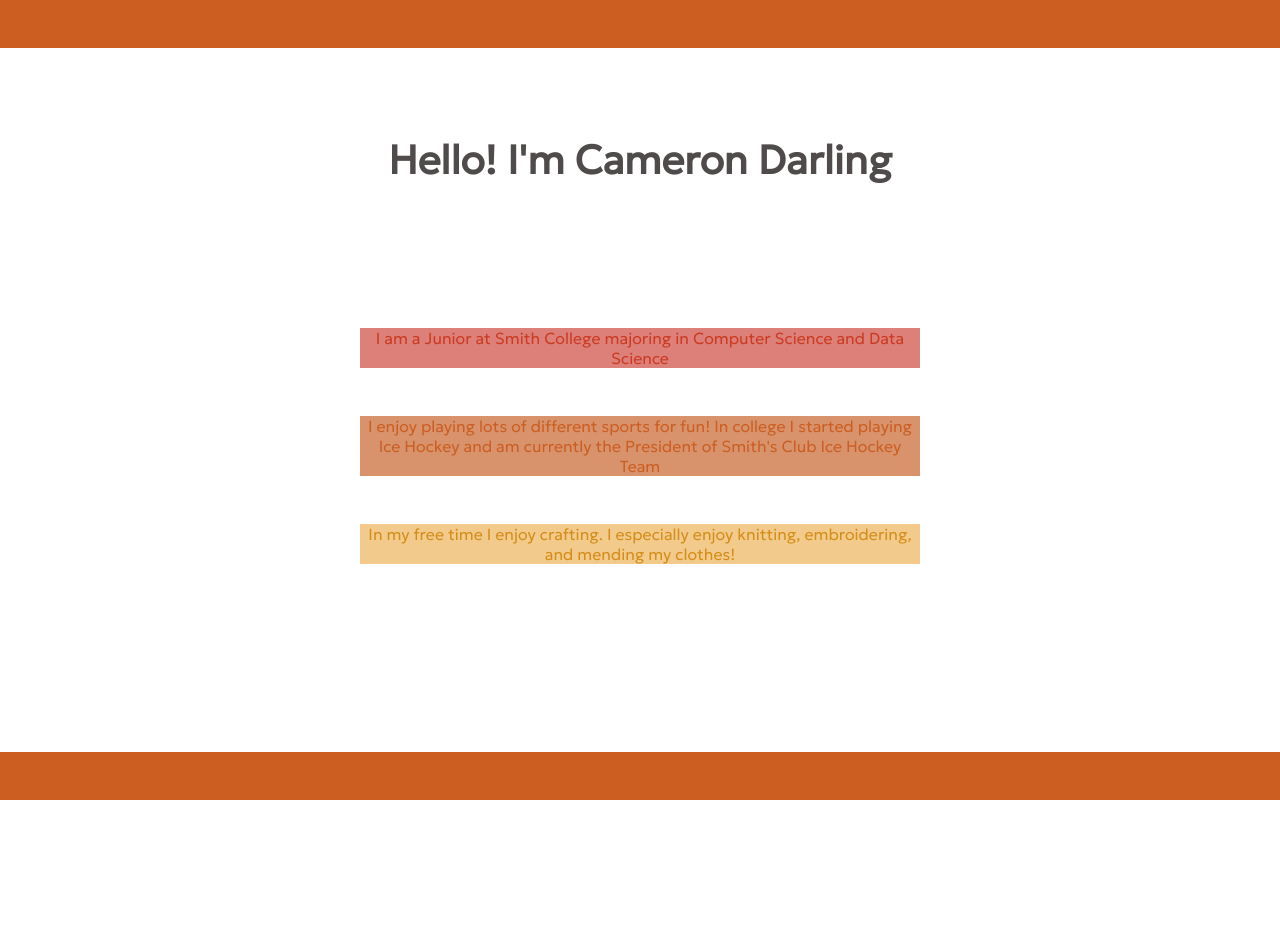
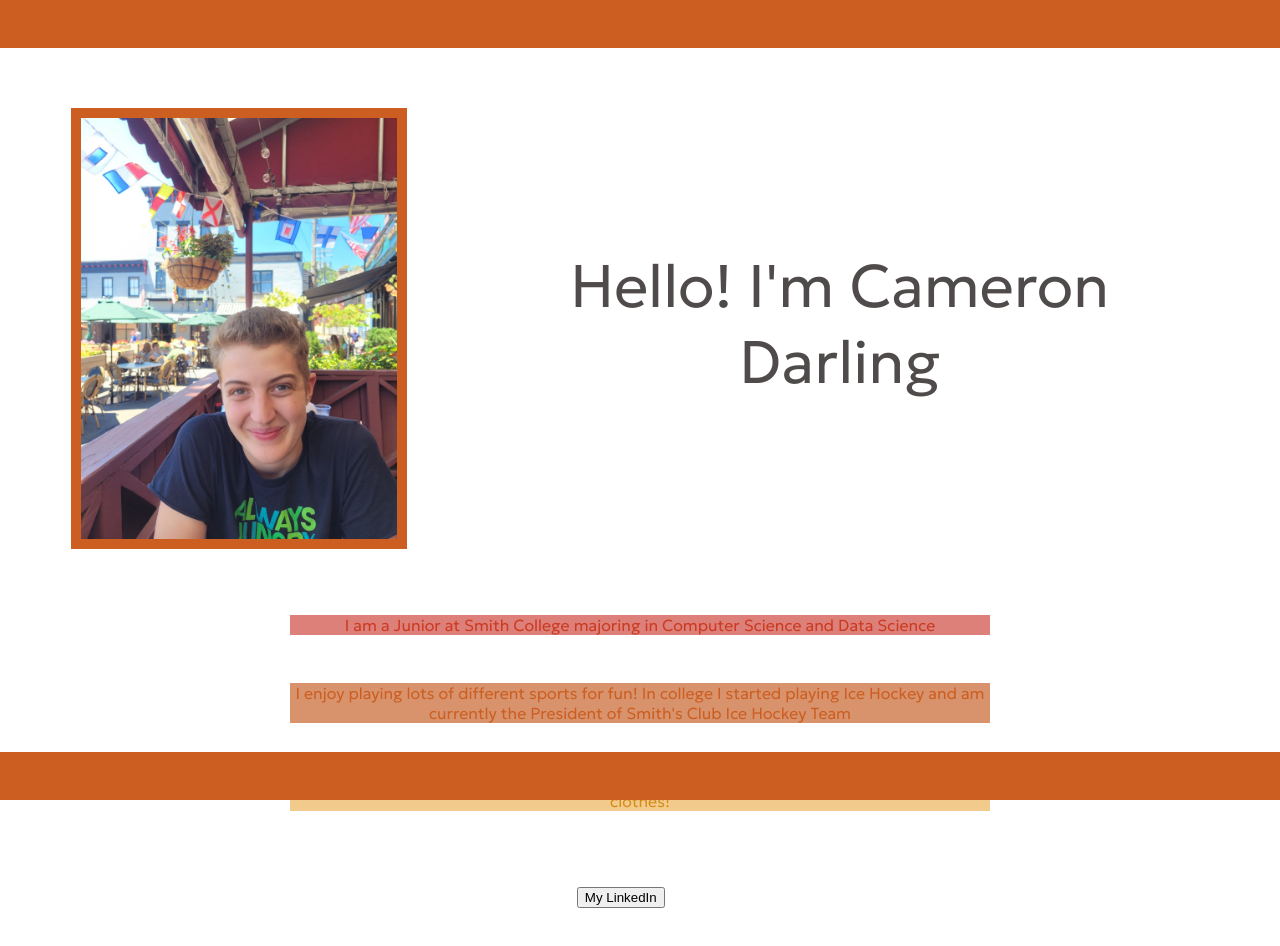
Before and after one commit to CDarling25/personalwebsite, a Next.js app: page / in a window 1280 px wide. Shown: the top 946 px of the page. Before the commit the page ends 800 px from the top, so only its background shows below. Built offline with nearby package versions, Linux system fonts and the light colour scheme.

Commit message:
added button/link and pictures

```diff
--- a/components/Theme.js
+++ b/components/Theme.js
@@ -12,39 +12,55 @@ let styles = {
         backgroundColor: '#CC5E21'
     },
 
-    posterImage: {
-        width: '100%',
+    image: {
+        width: '25%',
+        border: '10px solid #CC5E21',
+        marginLeft: '5%'
+    },
 
-    }
-    ,
+    button: {
+        margin: 10,
+        paddingLeft: '45%',
+        paddingBottom: '20%',
+        marginLeft: 'auto',
+        marginRight: 'auto'
+    },
 
     link: {
         fontSize: '16px',
         textDecoration: 'none',
-        color: '#F088C9'
+        color: '#F088C9',
+
+    },
+
+    container: {
+        display: 'flex',
+        flexDirection: 'row',
+        width: 'auto',
+        paddingTop: 100,
     },
 
     bigcontent: {
-        paddingTop: 100,
+        paddingTop: 80,
         paddingLeft: '10%',
         paddingRight: '10%',
         marginLeft: 'auto',
         marginRight: 'auto',
-        paddingBottom: 100,
+        paddingBottom: 10,
         textAlign: 'center',
         maxWidth: '700px',
         fontFamily: 'Geologica',
-        fontSize: '20px',
+        fontSize: '60px',
         color: '#4F4B4A'
     },
 
     content: {
-        paddingTop: 100,
+        paddingTop: 50,
         paddingLeft: '10%',
         paddingRight: '10%',
         marginLeft: 'auto',
         marginRight: 'auto',
-        paddingBottom: 100,
+        paddingBottom: 50,
         textAlign: 'center',
         maxWidth: '700px',
         fontFamily: 'Geologica',
--- a/pages/index.js
+++ b/pages/index.js
@@ -6,10 +6,11 @@ export default function Index() {
   return (
     <div style={Styles.body}>
       <Layout />
-      <div style={Styles.bigcontent}>
-        <h1> Hello! I'm Cameron Darling  </h1>
-        <Spacer height = {0}/>
-          <div style = {Styles.content}>
+      <div style = {Styles.container}>
+        <img style={Styles.image} src="/picture.JPG"/>
+        <p style = {Styles.bigcontent}> Hello! I'm Cameron Darling  </p>
+      </div>
+        <div style = {Styles.content}>
             <p style = {Styles.red}>
               I am a Junior at Smith College majoring in Computer Science and Data Science
             </p>
@@ -21,8 +22,14 @@ export default function Index() {
             <p style = {Styles.yellow}>
               In my free time I enjoy crafting. I especially enjoy knitting, embroidering, and mending my clothes!
             </p>
-          </div>
-      </div>
+        </div>
+        <div style = {Styles.button}>
+          <a href = 'https://www.linkedin.com/in/cameron-darling-416496238'>
+            <button>
+              My LinkedIn
+            </button>
+          </a>
+        </div>
     </div>
   );
 }
```
Also changed, not shown: public/picture.JPG (added).
